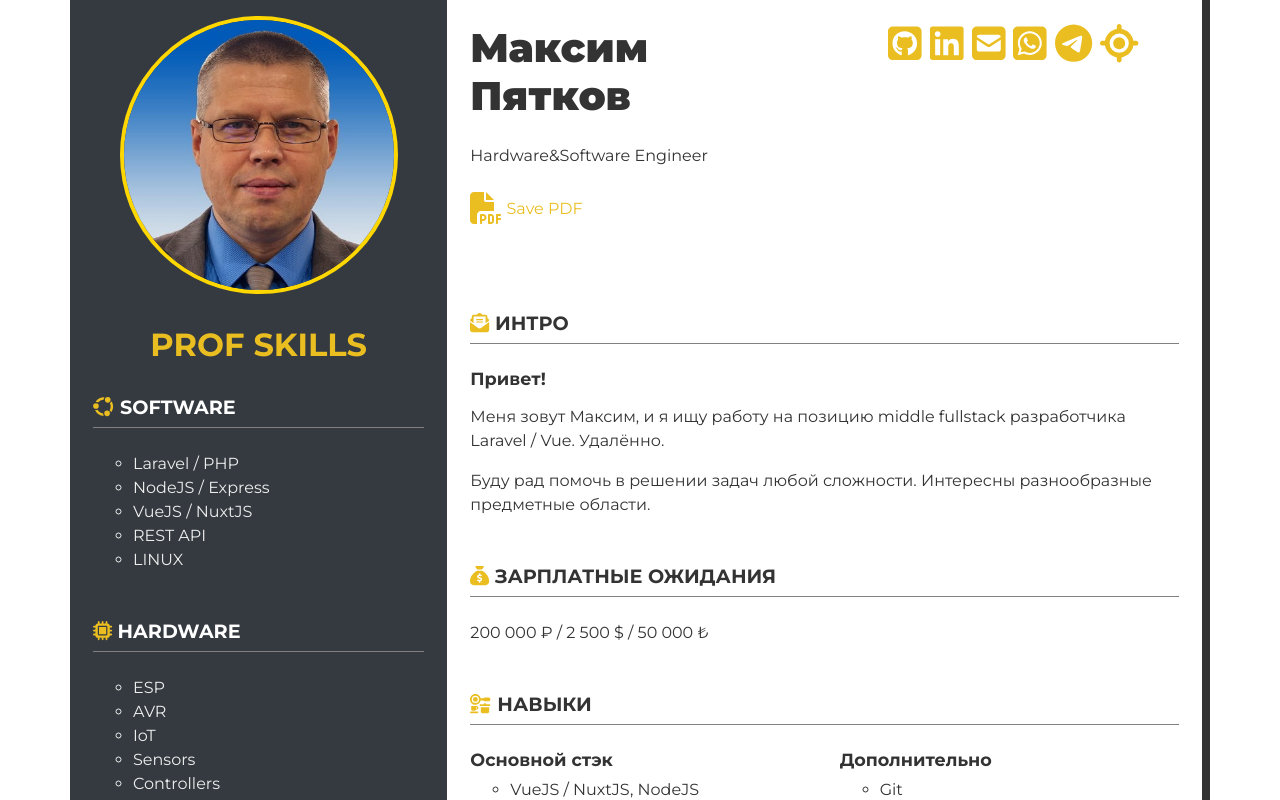
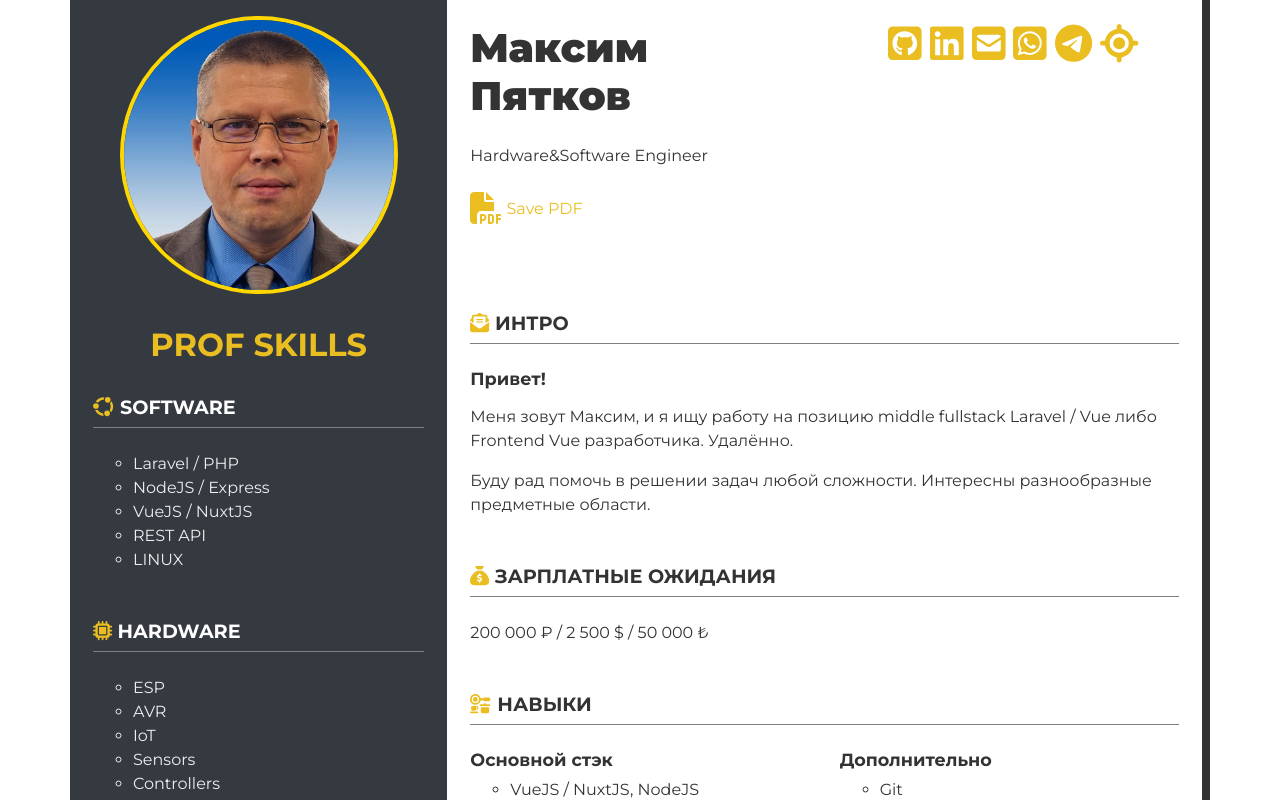
Before and after one commit to BlkDem/resume, a Nuxt app: page / in a window 1280 px wide. Shown: the top 800 px of the page. Built offline with nearby package versions, Linux system fonts and the light colour scheme.

Commit message:
frontend

```diff
--- a/components/Intro.vue
+++ b/components/Intro.vue
@@ -6,7 +6,7 @@
   >
 
       <h4>Привет!</h4>
-      <p>Меня зовут Максим, и я ищу работу на позицию middle fullstack разработчика Laravel / Vue. Удалённо.</p>
+      <p>Меня зовут Максим, и я ищу работу на позицию middle fullstack Laravel / Vue либо Frontend Vue разработчика. Удалённо.</p>
       <p>Буду рад помочь в решении задач любой сложности. Интересны разнообразные предметные области.</p>
 
       <div class="space-4"></div>
```
